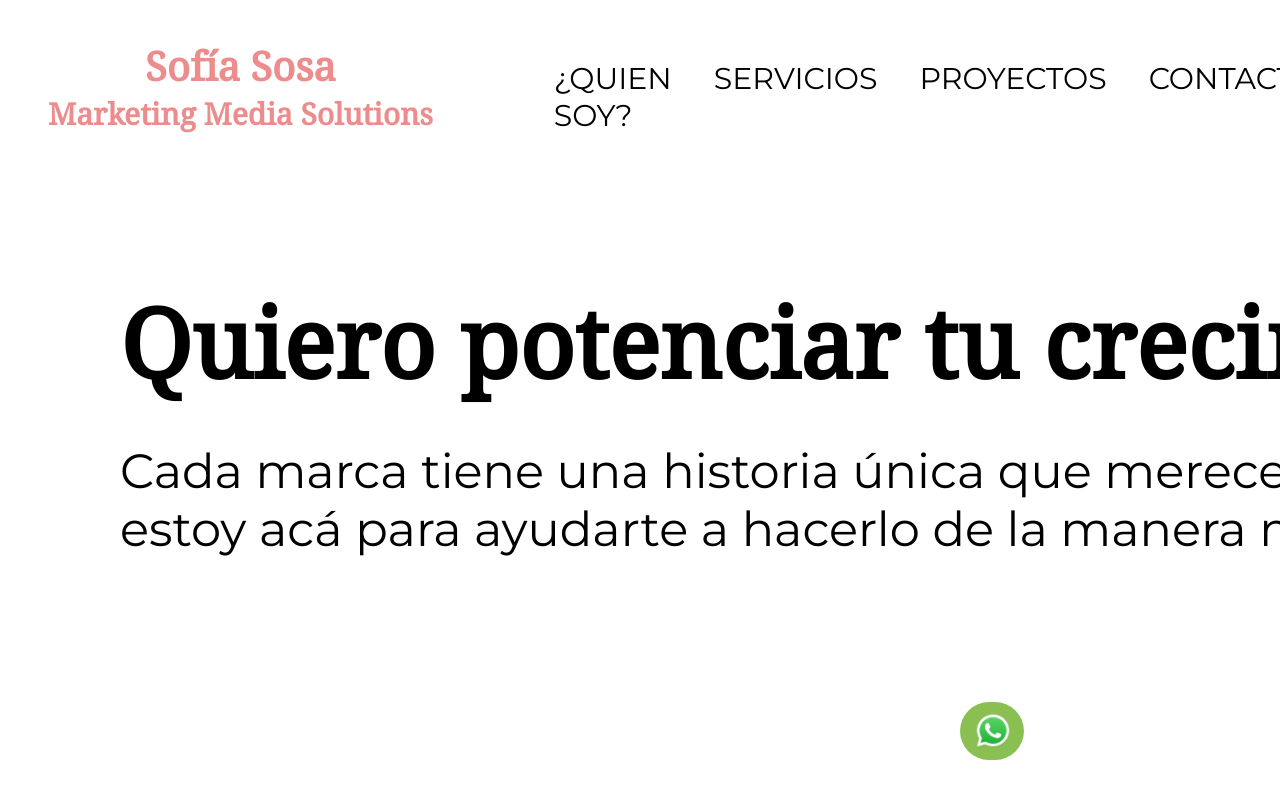
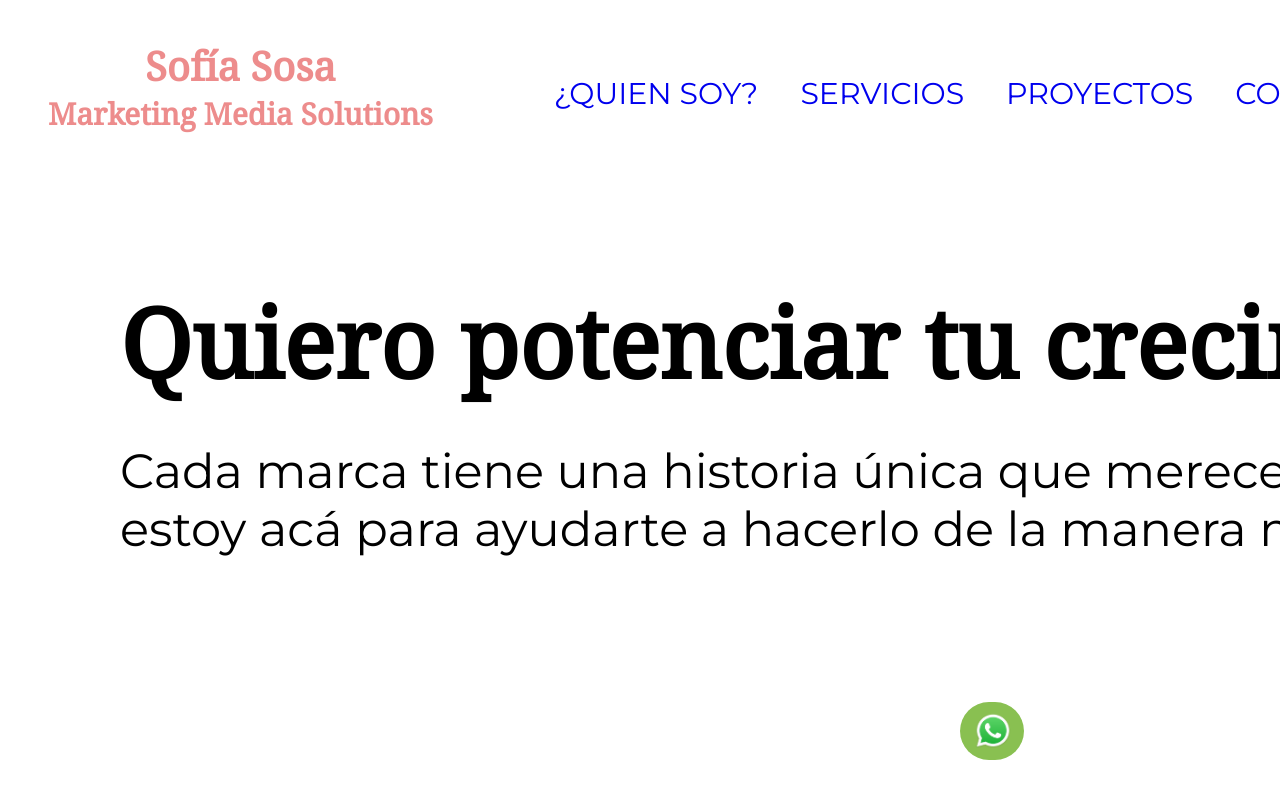
Before and after one commit to JuanjoPais/Marketing-Media-Solutions, a React (Create React App) app: page / in a window 1280 px wide. Shown: the top 798 px of the page. Built offline with nearby package versions, Linux system fonts and the light colour scheme.

Commit message:
agrego elemento link al navbar

```diff
--- a/src/components/Nav.js
+++ b/src/components/Nav.js
@@ -1,5 +1,6 @@
 import React from "react";
 import Contacto from "./Contacto";
+import { Link } from "react-router-dom";
 
 const Nav = () => {
 	return (
@@ -10,10 +11,10 @@ const Nav = () => {
 			</section>
 			<section class="nav_nav">
 				<ul>
-					<li>¿QUIEN SOY?</li>
-					<li>SERVICIOS</li>
-					<li>PROYECTOS</li>
-					<li>CONTACTO</li>
+					<Link to="/main"><li>¿QUIEN SOY?</li></Link>
+					<Link to="/servicios"><li>SERVICIOS</li></Link>
+					<Link to="/proyectos"><li>PROYECTOS</li></Link>
+					<Link to="/footer"><li>CONTACTO</li></Link>
 				</ul>
 			</section>
 			<Contacto />
```
